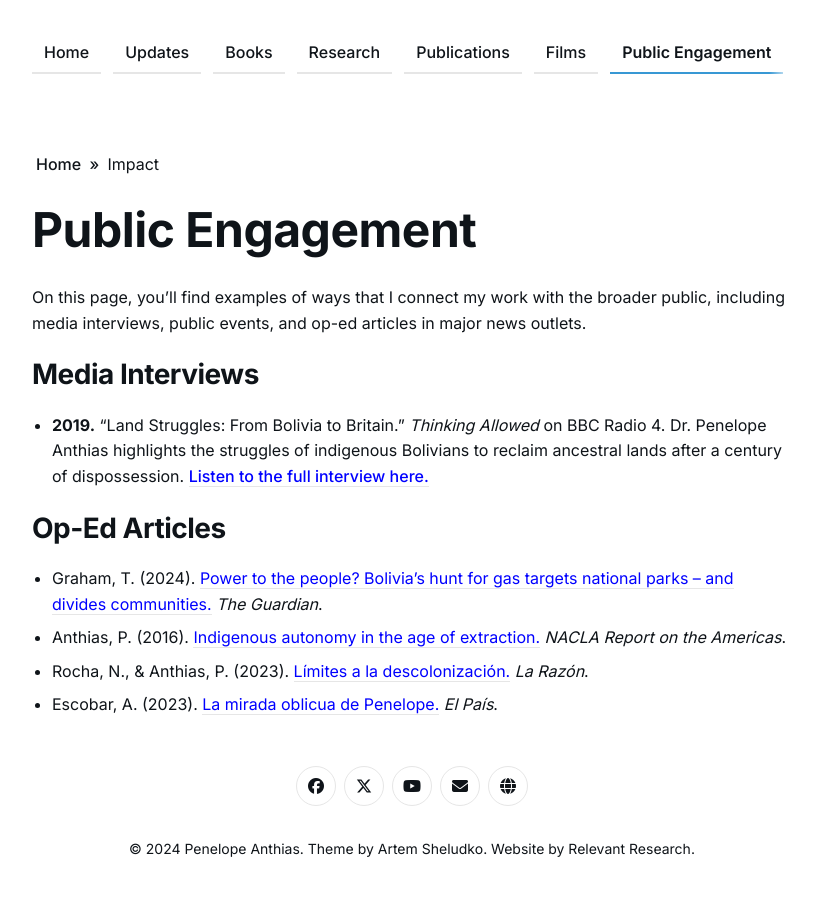
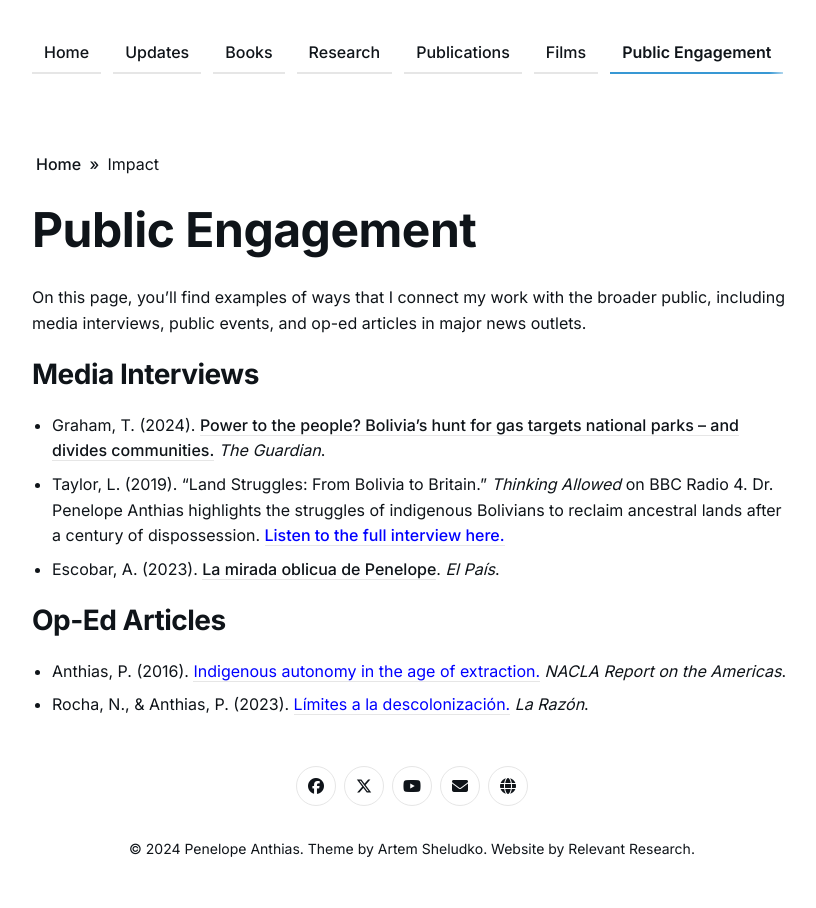
Before and after one commit to RelevantResearch/penelopeanthias, a Jekyll site: the page built from _pages/impact.md, in a window 1280 px wide. Shown: the whole page, without its empty margins (228-1044 px from the left). Built offline with Jekyll 4.4.1, drawn with Linux system fonts in a browser that asks for light colours; part of the change alters nothing that is shown.

Commit message:
Update impact.md

```diff
--- a/_pages/impact.md
+++ b/_pages/impact.md
@@ -10,8 +10,10 @@ On this page, you'll find examples of ways that I connect my work with the broad
 
 ## Media Interviews
 
-- **2019.** "Land Struggles: From Bolivia to Britain." *Thinking Allowed* on BBC Radio 4.
+- Graham, T. (2024). [Power to the people? Bolivia’s hunt for gas targets national parks – and divides communities.](https://www.theguardian.com/global-development/2024/apr/10/bolivias-hunt-for-gas-targets-national-parks-and-divides-communities-tariquia) *The Guardian*.
+- Taylor, L. (2019). "Land Struggles: From Bolivia to Britain." *Thinking Allowed* on BBC Radio 4.
     Dr. Penelope Anthias highlights the struggles of indigenous Bolivians to reclaim ancestral lands after a century of dispossession.  <a href="https://www.bbc.co.uk/sounds/play/m0008wpf"><span>Listen to the full interview here.</span></a>
+- Escobar, A. (2023). [La mirada oblicua de Penelope](https://elpais.bo/sociales/20230401_la-mirada-oblicua-de-penelope.html). *El País*.
 
 <!--
   <audio controls>
@@ -35,7 +37,5 @@ On this page, you'll find examples of ways that I connect my work with the broad
 
 ## Op-Ed Articles
 
-- Graham, T. (2024). [<span class="blue">Power to the people? Bolivia’s hunt for gas targets national parks – and divides communities.</span>](https://www.theguardian.com/global-development/2024/apr/10/bolivias-hunt-for-gas-targets-national-parks-and-divides-communities-tariquia) *The Guardian*.
 - Anthias, P. (2016). [<span class="blue">Indigenous autonomy in the age of extraction.</span>](https://nacla.org/news/2016/07/29/indigenous-autonomy-age-extraction) *NACLA Report on the Americas*.
 - Rocha, N., & Anthias, P. (2023). [<span class="blue">Límites a la descolonización.</span>](https://www.la-razon.com/politico/2023/04/02/limites-a-la-descolonizacion/) *La Razón*.
-- Escobar, A. (2023). [<span class="blue">La mirada oblicua de Penelope.</span>](https://elpais.bo/sociales/20230401_la-mirada-oblicua-de-penelope.html) *El País*.
```
